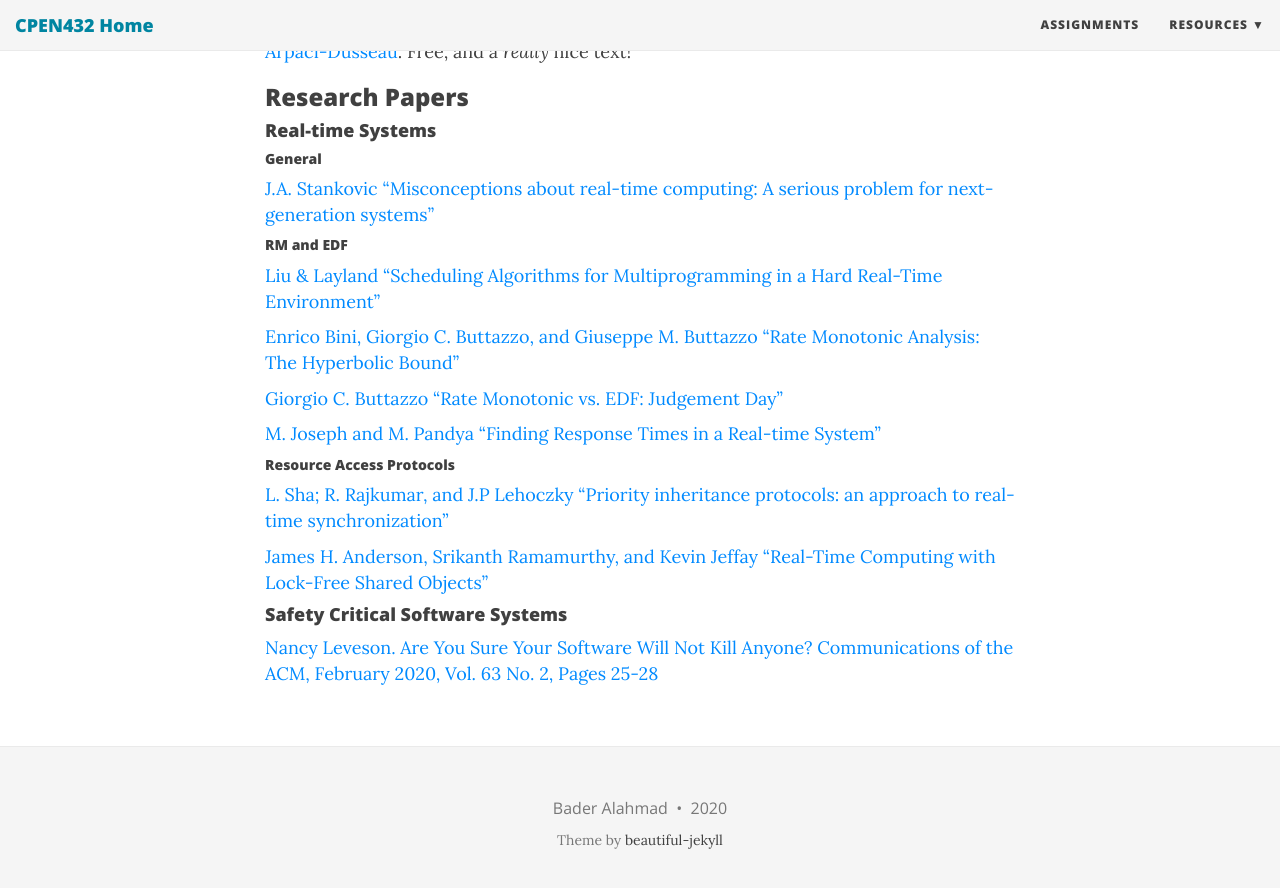
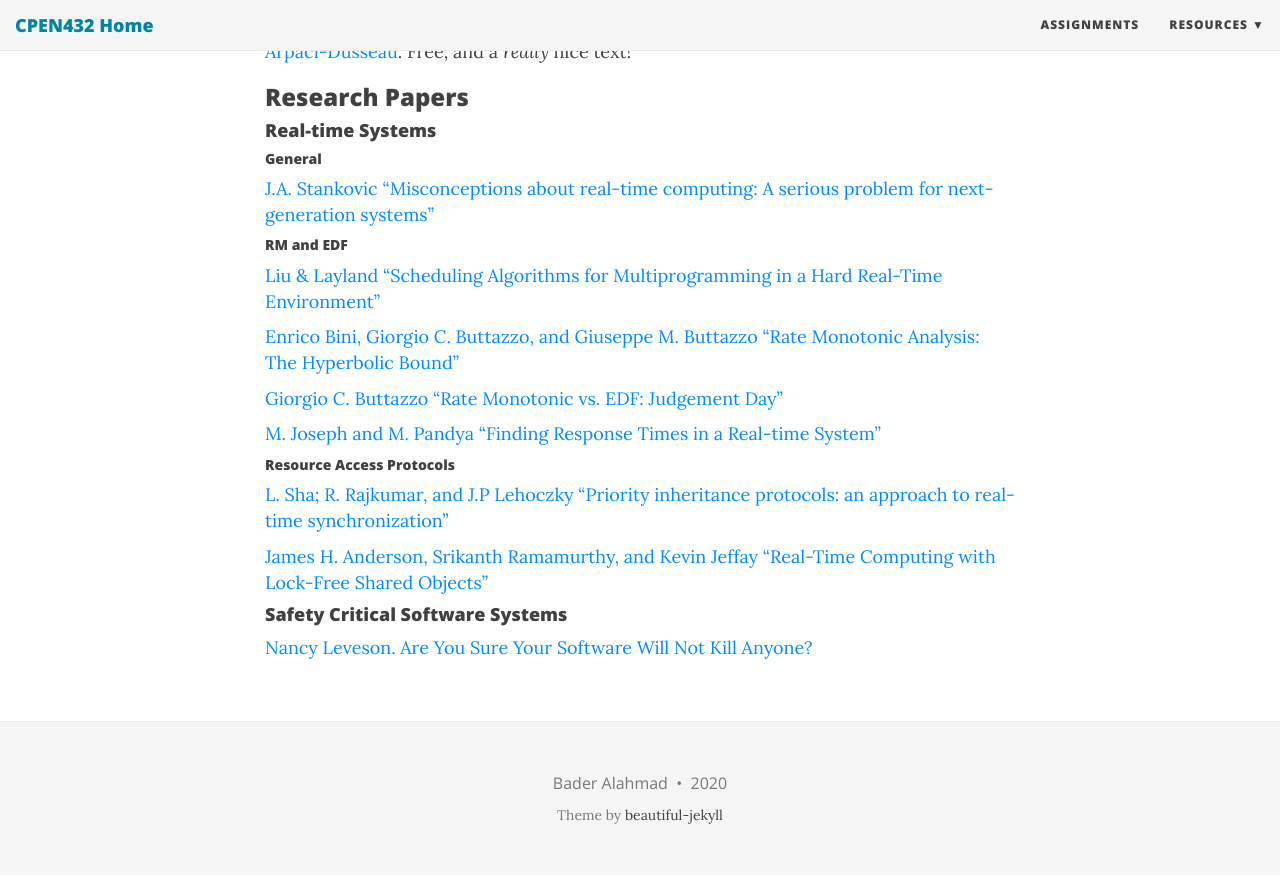
Before and after one commit to CPEN432/cpen432.github.io, a Jekyll site: the page built from readings.md, in a window 1280 px wide and 900 px high, scrolled down 1496 px. Shown: the top 888 px of the window. Built offline with Jekyll 4.4.1, drawn with Linux system fonts in a browser that asks for light colours; nearby versions of some CDN libraries.

```diff
--- a/readings.md
+++ b/readings.md
@@ -79,4 +79,4 @@
 
 #### Safety Critical Software Systems
 
-[Nancy Leveson. Are You Sure Your Software Will Not Kill Anyone? Communications of the ACM, February 2020, Vol. 63 No. 2, Pages 25-28](https://cacm.acm.org/magazines/2020/2/242342-are-you-sure-your-software-will-not-kill-anyone/fulltext)
+[Nancy Leveson. Are You Sure Your Software Will Not Kill Anyone?](https://cacm.acm.org/magazines/2020/2/242342-are-you-sure-your-software-will-not-kill-anyone/fulltext)
```
